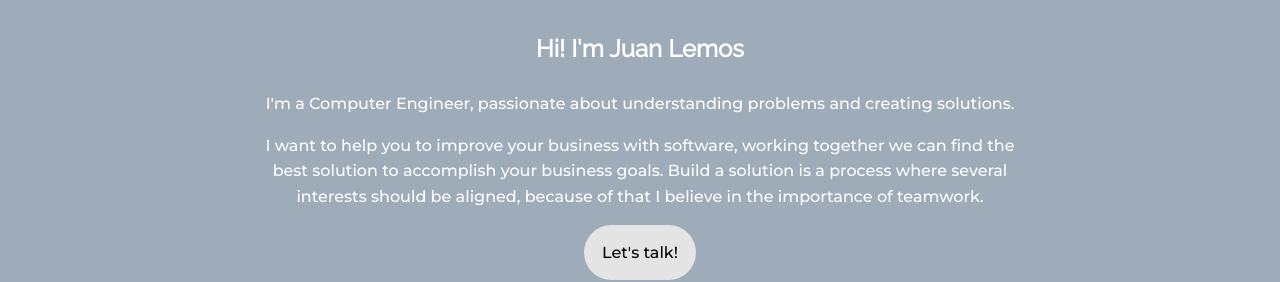
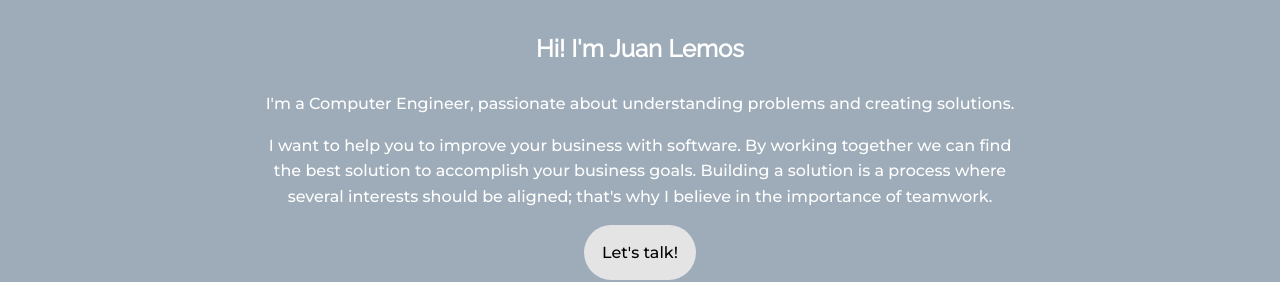
Before and after one commit to juanpale/juanpale.github.io, a React (Create React App) app: page / in a window 1280 px wide. Shown: the part 1060-1342 px from the top of the page. Built offline with nearby package versions, Linux system fonts and the light colour scheme.

Commit message:
change text

```diff
--- a/src/components/About/index.js
+++ b/src/components/About/index.js
@@ -46,7 +46,7 @@ export default class Home extends Component {
           <TextContainer>
             {formatTextWithNewLines(`
             I'm a Computer Engineer, passionate about understanding problems and creating solutions.
-            I want to help you to improve your business with software, working together we can find the best solution to accomplish your business goals. Build a solution is a process where several interests should be aligned, because of that I believe in the importance of teamwork.`)}
+            I want to help you to improve your business with software. By working together we can find the best solution to accomplish your business goals. Building a solution is a process where several interests should be aligned; that's why I believe in the importance of teamwork.`)}
           </TextContainer>
 
           <Link
```
